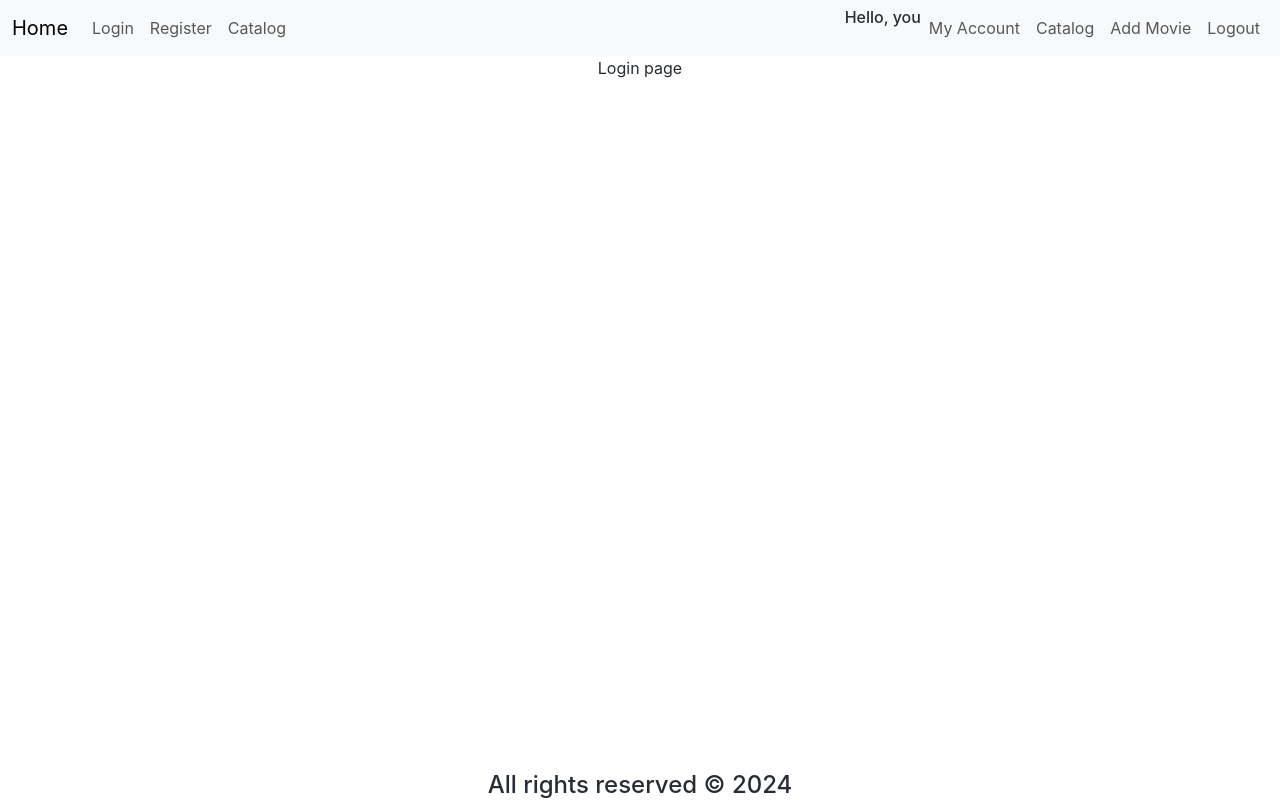
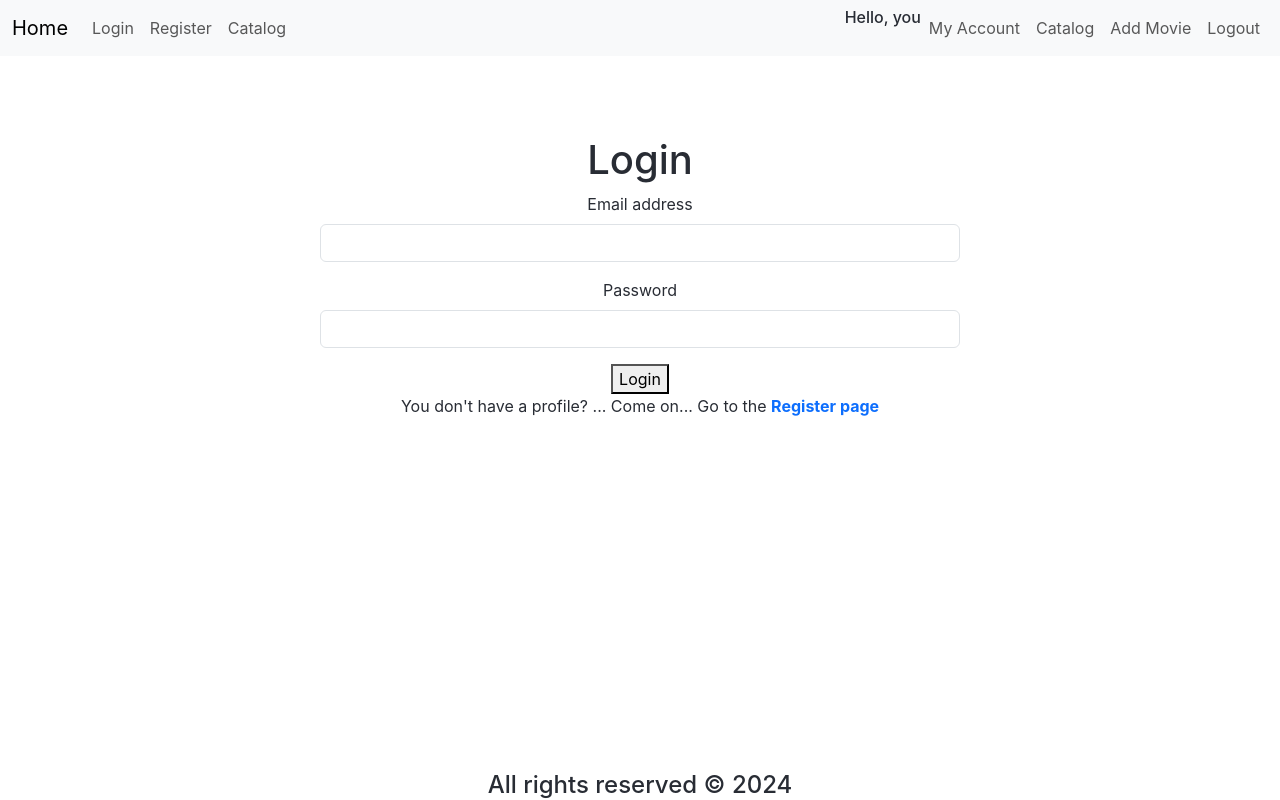
Before and after one commit to EmilPopovski24/MovieRate, a React (Create React App) app in the folder movierate/: page /login in a window 1280 px wide. Built offline with nearby package versions, Linux system fonts and the light colour scheme.

Commit message:
Update Login.js

```diff
--- a/movierate/src/components/Login/Login.js
+++ b/movierate/src/components/Login/Login.js
@@ -1,9 +1,27 @@
-
+import { Link } from 'react-router-dom';
 
 export const Login = () => {
     return (
         <>
-            <p>Login page</p>
+           <section id="login-page" className="auth">
+            <form id="login" method="POST" style={{width:"50%", margin: "80px auto"}} >
+                <h1 className="login-header">Login</h1>
+                <div className="mb-3">
+                    <label htmlFor="exampleInputEmail1" className="form-label">Email address</label>
+                    <input name="email" type="email" className="form-control" id="email" aria-describedby="emailHelp" required/>
+                </div>
+                <div className="mb-3">
+                    <label htmlFor="exampleInputPassword1" className="form-label">Password</label>
+                    <input name="password" type="password" className="form-control" id="password"  required/>
+                </div>
+                <button type="submit" className="btn-primary">Login</button>
+                <div className="registeroption">
+                    <p className="registerOptionText">
+                        You don't have a profile? ... Come on... Go to the<Link to={"/register"} style={{"textDecoration":"none"}}> <b>Register page</b>  </Link>
+                    </p>
+                </div>
+            </form>
+        </section>
         </>
     )
 }
```
